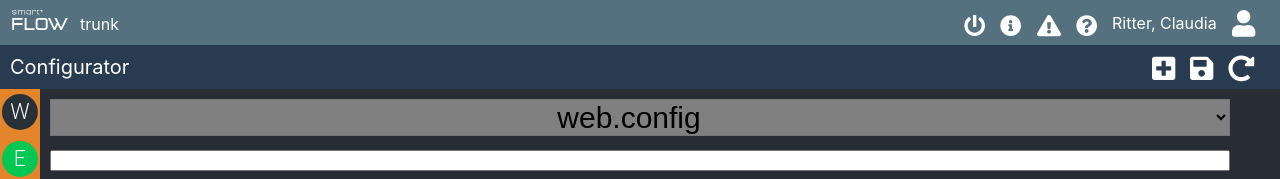
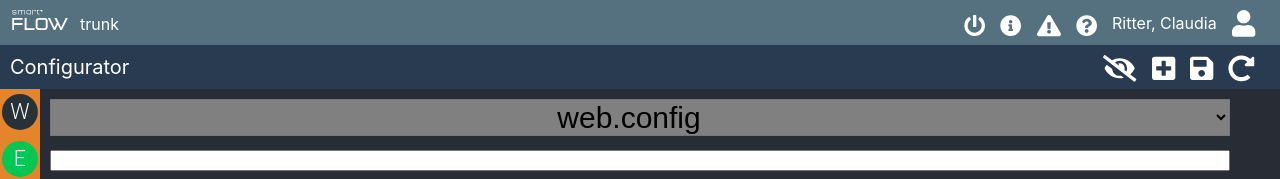
Before and after one commit to deBabbbe/ReactConfigurator, a React (Create React App) app: page / in a window 1280 px wide. Shown: the top 179 px of the page. Built offline with nearby package versions, Linux system fonts and the light colour scheme.

Commit message:
Added function to hide types of config values

```diff
--- a/src/App.scss
+++ b/src/App.scss
@@ -44,10 +44,15 @@
 #addButton,
 #refreshButton,
 #wizardButton,
-#userIcon {
+#userIcon,
+#hideButton {
   margin: 0 15px 0 0;
   float: right;
   color: white;
+}
+
+#hideButton .hidden{
+  color: grey;
 }
 
 #userName {
--- a/src/Components/ActionBar.tsx
+++ b/src/Components/ActionBar.tsx
@@ -1,14 +1,17 @@
 import * as React from 'react';
 import { FontAwesomeIcon } from '@fortawesome/react-fontawesome';
-import { faRedoAlt, faSave, faPlusSquare } from '@fortawesome/free-solid-svg-icons';
+import { faRedoAlt, faSave, faPlusSquare, faEyeSlash } from '@fortawesome/free-solid-svg-icons';
 
 type ActionBarProps = {
     save: () => void;
     addEntry: () => void;
     loggedOut: boolean;
+    setTypeHidden: (value: boolean) => void;
+    typeHidden: boolean
 }
 
 export function ActionBar(props: ActionBarProps) {
+    const toggleHidden = () => (props.setTypeHidden(!props.typeHidden))
     return <div className="ActionBar">
         Configurator
         <span id="refreshButton" hidden={props.loggedOut}>
@@ -20,5 +23,8 @@ export function ActionBar(props: ActionBarProps) {
         <span id="addButton" onClick={props.addEntry} hidden={props.loggedOut}>
             <FontAwesomeIcon icon={faPlusSquare} size="lg" title="Hinzufügen" />
         </span>
+        <span id="hideButton" onClick={toggleHidden} hidden={props.loggedOut}>
+            <FontAwesomeIcon icon={faEyeSlash} size="lg" title="Type ausblenden" className={props.typeHidden ? "hidden" : ""} />
+        </span>
     </div>;
 }
--- a/src/Components/Configurator.tsx
+++ b/src/Components/Configurator.tsx
@@ -15,6 +15,7 @@ type ConfiguratorProps = {
 }
 
 export default function Configurator(props: ConfiguratorProps) {
+    const [typeHidden, setTypeHidden] = useState(false);
     const [configFileName, setConfigFileName] = useState(props.loadedConfigs[0].fileName);
     const configs = props.loadedConfigs[0].configs;
     const [data, setData] = useState(
@@ -65,14 +66,14 @@ export default function Configurator(props: ConfiguratorProps) {
     return (
         <div className="App">
             <ApplicationBar loggedOut={loggedOut} logout={logout} />
-            <ActionBar loggedOut={loggedOut} addEntry={addEntry} save={save} />
+            <ActionBar loggedOut={loggedOut} addEntry={addEntry} save={save} typeHidden={typeHidden} setTypeHidden={setTypeHidden} />
             <ConfigBar configFiles={props.loadedConfigs.map(c => c.fileName)} configFileChanged={configFileChanged} />
             {loggedOut && <LogoutPage></LogoutPage>}
             <header className="App-header" hidden={loggedOut}>
                 <ConfigFileSelector configFiles={props.loadedConfigs.map(c => c.fileName)} configFileName={configFileName} configFileChanged={configFileChanged}></ConfigFileSelector>
                 <SearchBar filterConfigs={filterConfigs} filterText={filterText} addEntry={addEntry} />
                 <table>
-                    <Entries data={filteredData} removeEntry={removeEntry}></Entries>
+                    <Entries data={filteredData} removeEntry={removeEntry} typeHidden={typeHidden}></Entries>
                 </table>
             </header>
         </div>
--- a/src/Components/Entries.tsx
+++ b/src/Components/Entries.tsx
@@ -5,12 +5,13 @@ import { configEntry } from '../DataTypes/ConfigEntries';
 type EntriesProps = {
     data: configEntry[];
     removeEntry: (key: string) => void;
+    typeHidden: boolean;
 }
 
 export default function Entries(props: EntriesProps) {
     return <> {
         props.data.map(entry => {
-            return <Entry key={entry.key} id={entry.key} value={entry.value} config={entry.config} type={entry.type} removeEntry={props.removeEntry}></Entry>
+            return <Entry typeHidden={props.typeHidden} key={entry.key} id={entry.key} value={entry.value} config={entry.config} type={entry.type} removeEntry={props.removeEntry}></Entry>
         })
     }</>;
 }
--- a/src/Components/Entry.tsx
+++ b/src/Components/Entry.tsx
@@ -9,10 +9,11 @@ type EntryProps = {
     id: string;
     config: string;
     value: string;
+    typeHidden: boolean;
 }
 
 export default function Entry(props: EntryProps) {
-    const { tag, icon } = getContentDependingOnType(props.type, props.value);
+    const { tag, icon } = getContentDependingOnType(props.type, props.value, props.typeHidden);
 
     const removeEntry = () => {
         props.removeEntry(props.id)
@@ -22,7 +23,7 @@ export default function Entry(props: EntryProps) {
         <tbody>
             <tr>
                 <td><input defaultValue={props.config} /></td>
-                <td title={props.type}>{icon}</td>
+                {!props.typeHidden ? <td title={props.type}>{icon}</td> : <></>}
                 <td className="entryTag">{tag}</td>
                 <td>
                     <span id="removeButton" onClick={removeEntry}>
--- a/src/Components/Helper/EntryHelper.tsx
+++ b/src/Components/Helper/EntryHelper.tsx
@@ -14,14 +14,14 @@ type EntryContentResult = {
     icon: JSX.Element;
 }
 
-export default function getContentDependingOnType(type: string, value: string): EntryContentResult {
+export default function getContentDependingOnType(type: string, value: string, typeHidden: boolean): EntryContentResult {
     let tag;
     let icon;
-    if (type === Constants.CONFIG_TYPES.BOOL) {
+    if (type === Constants.CONFIG_TYPES.BOOL && !typeHidden) {
         tag = <BoolSelector value={value}></BoolSelector>
         icon = <FontAwesomeIcon icon={faQuestion} />
     }
-    else if (type === Constants.CONFIG_TYPES.DATETIME) {
+    else if (type === Constants.CONFIG_TYPES.DATETIME && !typeHidden) {
         tag = <input type="datetime-local" defaultValue={getDate()} value={value}></input>
         icon = <FontAwesomeIcon icon={faClock} />
     }
```
